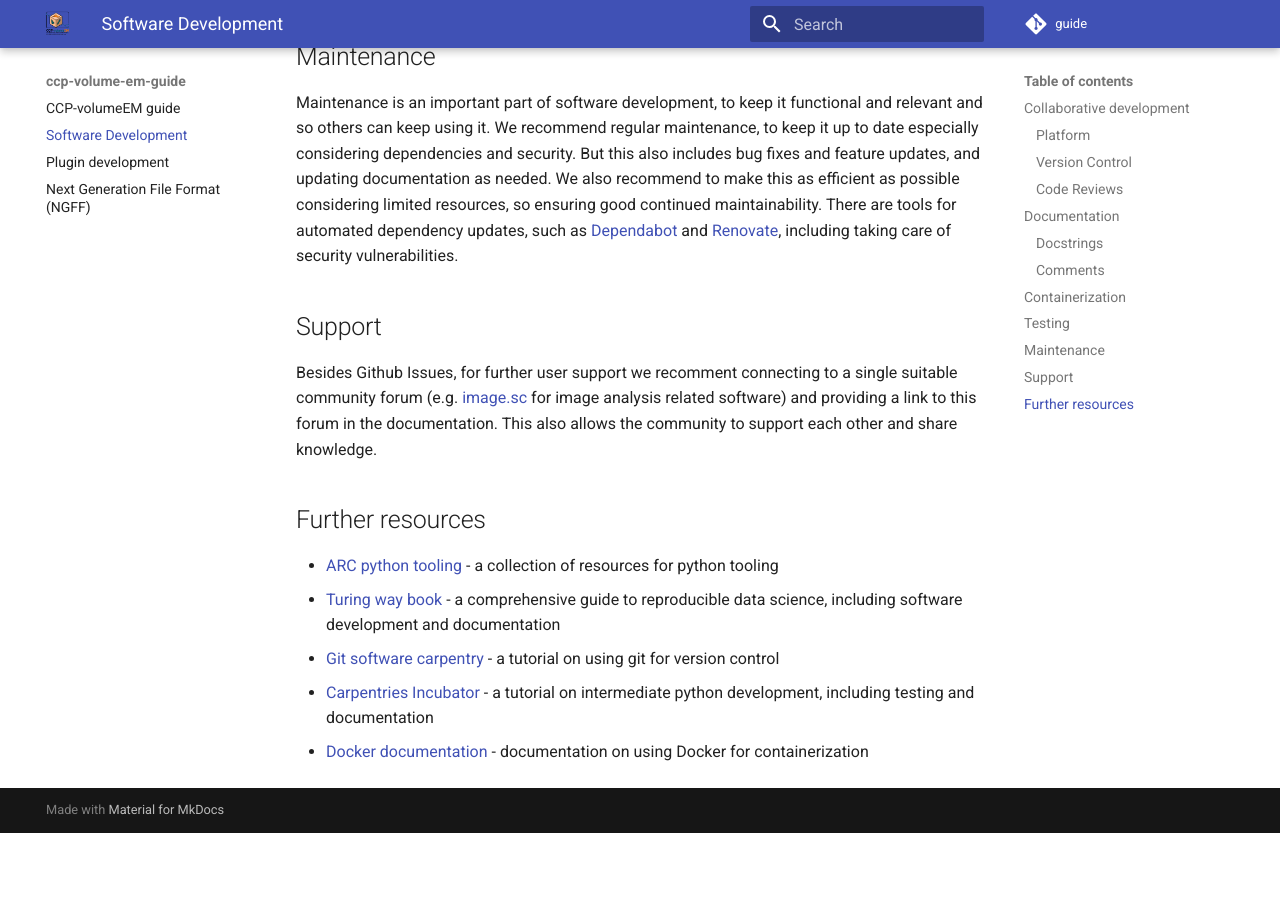
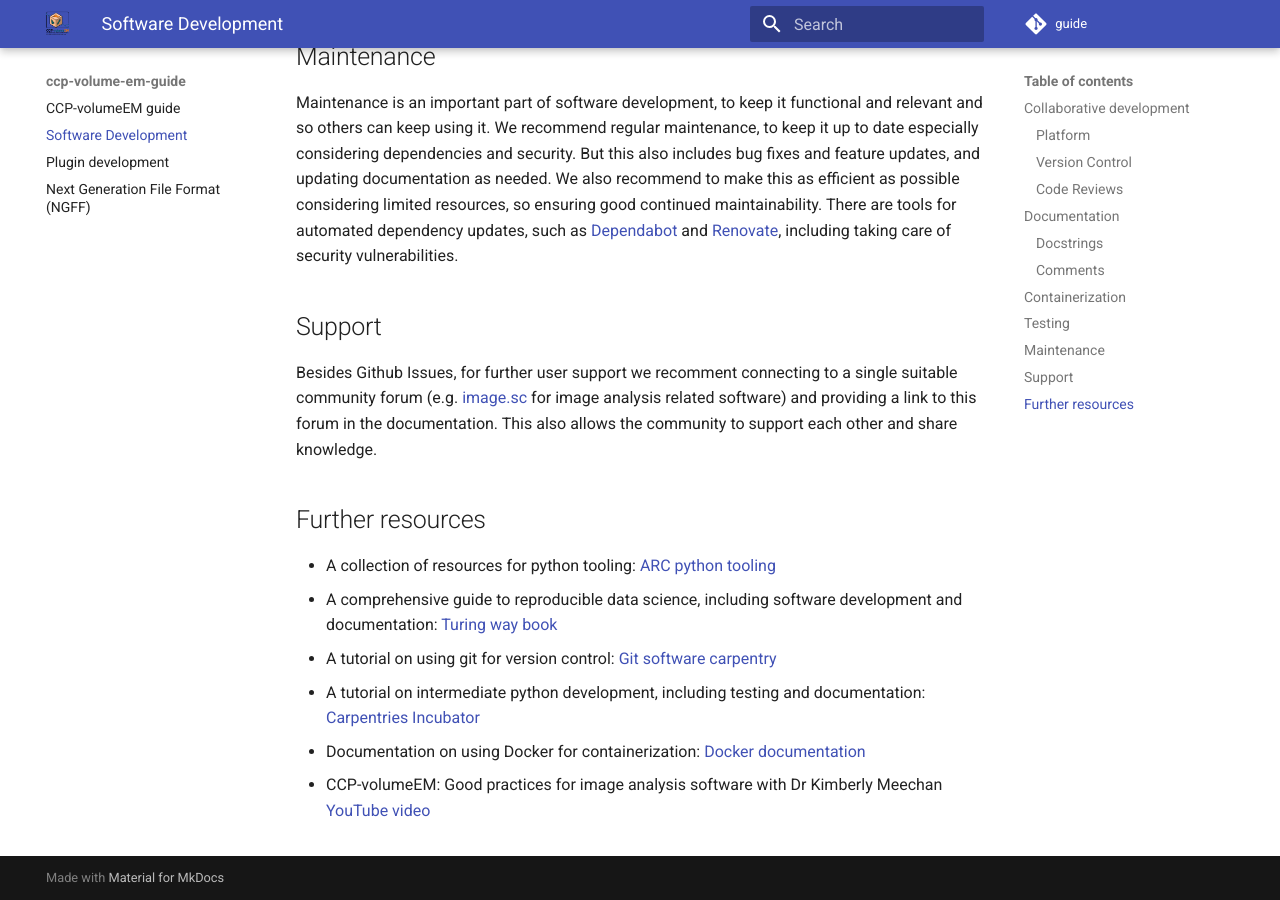
Before and after one commit to ccp-volume-em/guide, an MkDocs documentation site: the page built from docs/software.md, in a window 1280 px wide and 900 px high, scrolled down 1594 px. Built offline with MkDocs 1.6.1 and Material for MkDocs 9.7.7, drawn with Linux system fonts in a browser that asks for light colours; comment, search, counter and statistics services are not loaded; before the commit the page ends 2427 px from its top, so only the background shows below that.

Commit message:
Update software.md

```diff
--- a/docs/software.md
+++ b/docs/software.md
@@ -51,8 +51,10 @@ Besides Github Issues, for further user support we recomment connecting to a sin
 This also allows the community to support each other and share knowledge.
 
 ## Further resources
-- [ARC python tooling](https://github-pages.arc.ucl.ac.uk/python-tooling/) - a collection of resources for python tooling
-- [Turing way book](https://book.the-turing-way.org) - a comprehensive guide to reproducible data science, including software development and documentation
-- [Git software carpentry](https://swcarpentry.github.io/git-novice/) - a tutorial on using git for version control
-- [Carpentries Incubator](https://carpentries-incubator.github.io/python-intermediate-development/) - a tutorial on intermediate python development, including testing and documentation
-- [Docker documentation](https://docs.docker.com/) - documentation on using Docker for containerization
+- A collection of resources for python tooling: [ARC python tooling](https://github-pages.arc.ucl.ac.uk/python-tooling/)
+- A comprehensive guide to reproducible data science, including software development and documentation: [Turing way book](https://book.the-turing-way.org)
+- A tutorial on using git for version control: [Git software carpentry](https://swcarpentry.github.io/git-novice/)
+- A tutorial on intermediate python development, including testing and documentation: [Carpentries Incubator](https://carpentries-incubator.github.io/python-intermediate-development/)
+- Documentation on using Docker for containerization: [Docker documentation](https://docs.docker.com/)
+
+- CCP-volumeEM: Good practices for image analysis software with Dr Kimberly Meechan [YouTube video](https://www.youtube.com/watch?v=HHJJZ79KC4Y)
```
